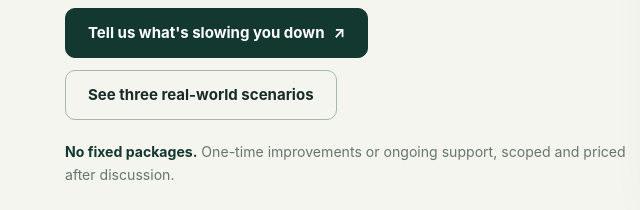
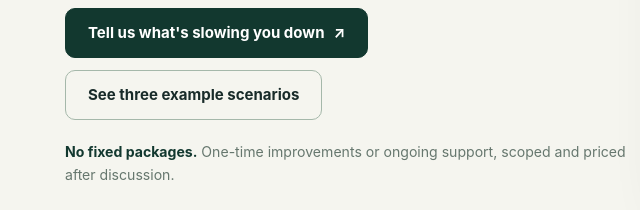
Before and after one commit to mohit8188-afk/mohit-business-website, a plain HTML site: page index.html in a window 1280 px wide. Shown: the part 568-778 px from the top of the page, 0-640 px from the left. Drawn offline with Linux system fonts and the light colour scheme.

Commit message:
Clarify scenarios are illustrative, not client case studies

```diff
--- a/index.html
+++ b/index.html
@@ -179,7 +179,7 @@
         <p class="hero-lead">We help businesses organize sales enquiries, build useful Excel and MIS reports, and improve repetitive workflows. First we understand your problem. Then we research practical options and quote only the work that makes sense.</p>
         <div class="actions">
           <a class="btn dark" href="#connect">Tell us what's slowing you down <span aria-hidden="true">↗</span></a>
-          <a class="btn ghost" href="#services">See three real-world scenarios</a>
+          <a class="btn ghost" href="#services">See three example scenarios</a>
         </div>
         <p class="micro"><strong>No fixed packages.</strong> One-time improvements or ongoing support, scoped and priced after discussion.</p>
         <div class="hero-foot"><span>Enquiry &amp; follow-up tracking</span><span>Excel &amp; MIS reports</span><span>Workflow improvements</span></div>
```
